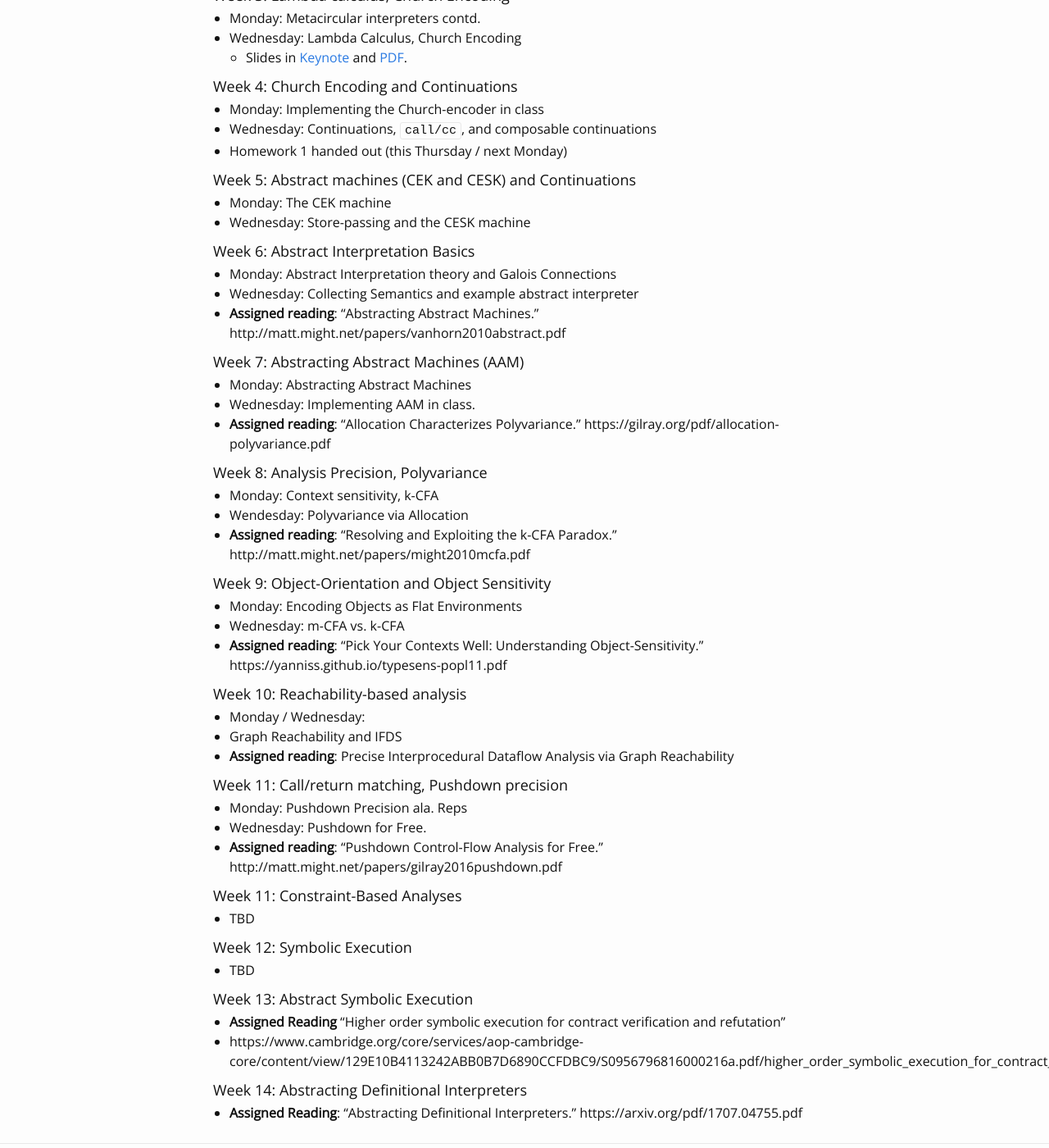
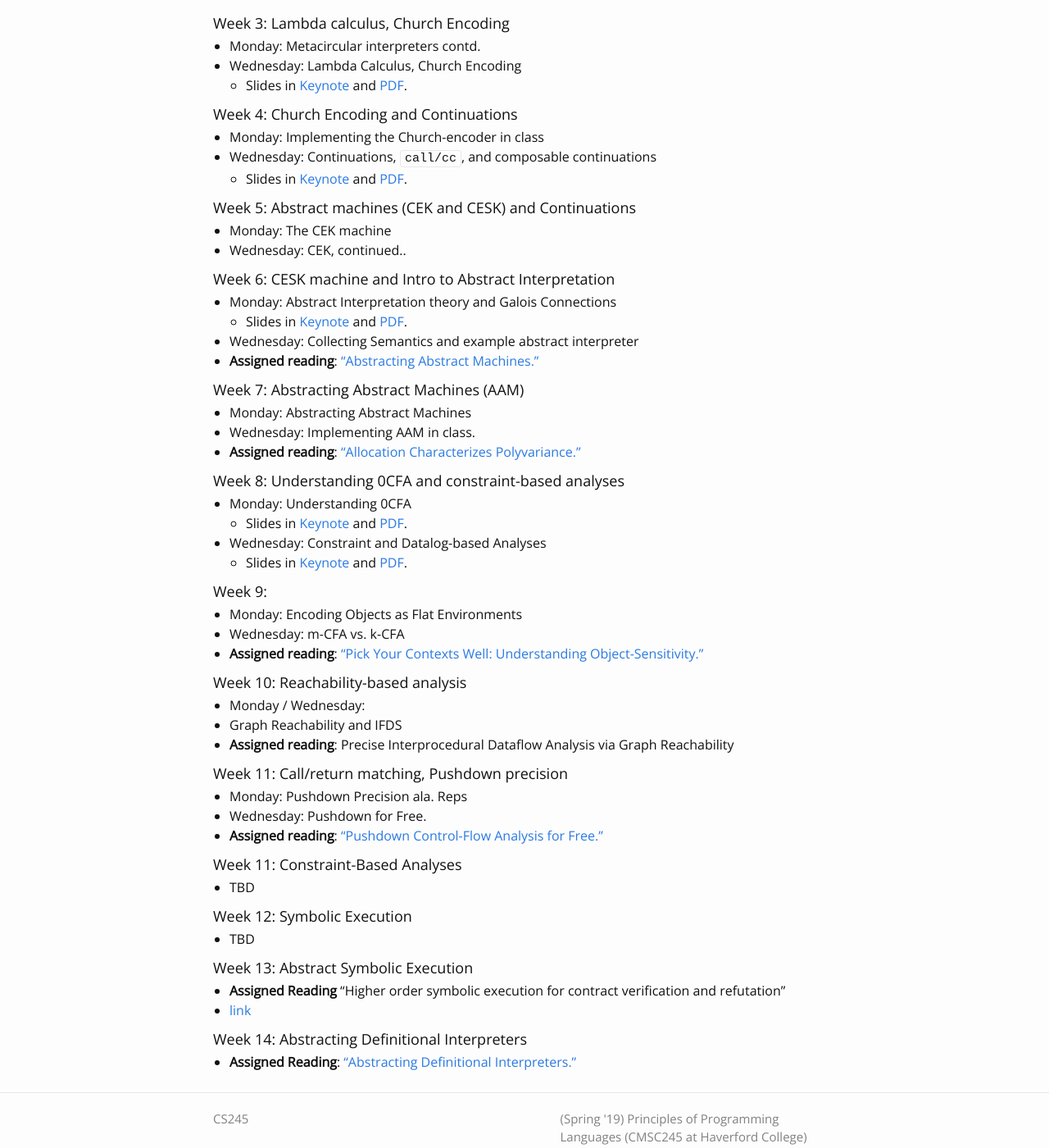
Before and after one commit to kmicinski/program-analysis, a Jekyll site: the page built from schedule.md, in a window 1280 px wide and 1400 px high, scrolled down 284 px. Shown: the whole window at 82% size. Built offline with Jekyll 4.4.1, drawn with Linux system fonts in a browser that asks for light colours; nearby versions of some CDN libraries; some of the changed text lies outside the part shown.

Commit message:
adding slides

```diff
--- a/schedule.md
+++ b/schedule.md
@@ -2,6 +2,8 @@
 title: Schedule
 layout: page
 ---
+
+**Examples** for the class are stored in [this github repository](https://github.com/kmicinski/program-analysis-examples)
 
 #### Week 0: Introduction, Racket, and Metacircular Interpreters
 
@@ -18,42 +20,44 @@ layout: page
 
 - Monday: Metacircular interpreters contd.
 - Wednesday: Lambda Calculus, Church Encoding
-  - Slides in [Keynote]({{'/assets/slides/lambda-calculus-church-encoding.key' | absolute_url}}) and [PDF]({{'/assets/slides/lambda-calculus-church-encoding.key' | absolute_url}}).
+  - Slides in [Keynote]({{'/assets/slides/lambda-calculus-church-encoding.key' | absolute_url}}) and [PDF]({{'/assets/slides/lambda-calculus-church-encoding.pdf' | absolute_url}}).
 
 #### Week 4: Church Encoding and Continuations
 
 - Monday: Implementing the Church-encoder in class
 - Wednesday: Continuations, `call/cc`, and composable continuations
-- Homework 1 handed out (this Thursday / next Monday)
+  - Slides in [Keynote]({{'/assets/slides/continuations.key' | absolute_url}}) and [PDF]({{'/assets/slides/continuations.pdf' | absolute_url}}).
 
 #### Week 5: Abstract machines (CEK and CESK) and Continuations
 
 - Monday: The CEK machine
-- Wednesday: Store-passing and the CESK machine
+- Wednesday: CEK, continued..
 
-#### Week 6: Abstract Interpretation Basics
+#### Week 6: CESK machine and Intro to Abstract Interpretation
 
 - Monday: Abstract Interpretation theory and Galois Connections
+  - Slides in [Keynote]({{'/assets/slides/anf-cesk.key' | absolute_url}}) and [PDF]({{'/assets/slides/anf-cesk.pdf' | absolute_url}}).
 - Wednesday: Collecting Semantics and example abstract interpreter
-- **Assigned reading**: "Abstracting Abstract Machines." http://matt.might.net/papers/vanhorn2010abstract.pdf
+- **Assigned reading**: ["Abstracting Abstract Machines."](http://matt.might.net/papers/vanhorn2010abstract.pdf)
 
 #### Week 7: Abstracting Abstract Machines (AAM)
 
 - Monday: Abstracting Abstract Machines
 - Wednesday: Implementing AAM in class.
-- **Assigned reading**: "Allocation Characterizes Polyvariance." https://gilray.org/pdf/allocation-polyvariance.pdf
+- **Assigned reading**: ["Allocation Characterizes Polyvariance."](https://gilray.org/pdf/allocation-polyvariance.pdf)
 
-#### Week 8: Analysis Precision, Polyvariance
+#### Week 8: Understanding 0CFA and constraint-based analyses
 
-- Monday: Context sensitivity, k-CFA
-- Wendesday: Polyvariance via Allocation
-- **Assigned reading**: "Resolving and Exploiting the k-CFA Paradox." http://matt.might.net/papers/might2010mcfa.pdf
+- Monday: Understanding 0CFA
+  - Slides in [Keynote]({{'/assets/slides/understanding-0cfa.key' | absolute_url}}) and [PDF]({{'/assets/slides/understanding-0cfa.pdf' | absolute_url}}).
+- Wednesday: Constraint and Datalog-based Analyses
+  - Slides in [Keynote]({{'/assets/slides/0cfa-datalog.key' | absolute_url}}) and [PDF]({{'/assets/slides/0cfa-datalog.pdf' | absolute_url}}).
 
-#### Week 9: Object-Orientation and Object Sensitivity
+#### Week 9:
 
 - Monday: Encoding Objects as Flat Environments
 - Wednesday: m-CFA vs. k-CFA
-- **Assigned reading**: "Pick Your Contexts Well: Understanding Object-Sensitivity." https://yanniss.github.io/typesens-popl11.pdf
+- **Assigned reading**: ["Pick Your Contexts Well: Understanding Object-Sensitivity."](https://yanniss.github.io/typesens-popl11.pdf)
 
 #### Week 10: Reachability-based analysis
 
@@ -65,7 +69,7 @@ layout: page
 
 - Monday: Pushdown Precision ala. Reps
 - Wednesday: Pushdown for Free.
-- **Assigned reading**: "Pushdown Control-Flow Analysis for Free." http://matt.might.net/papers/gilray2016pushdown.pdf
+- **Assigned reading**: ["Pushdown Control-Flow Analysis for Free."](http://matt.might.net/papers/gilray2016pushdown.pdf)
 
 #### Week 11: Constraint-Based Analyses
 
@@ -78,8 +82,8 @@ layout: page
 #### Week 13: Abstract Symbolic Execution
 
 - **Assigned Reading** "Higher order symbolic execution for contract verification and refutation"
- - https://www.cambridge.org/core/services/aop-cambridge-core/content/view/129E10B4113242ABB0B7D6890CCFDBC9/S0956796816000216a.pdf/higher_order_symbolic_execution_for_contract_verification_and_refutation.pdf
+ - [link](https://www.cambridge.org/core/services/aop-cambridge-core/content/view/129E10B4113242ABB0B7D6890CCFDBC9/S0956796816000216a.pdf/higher_order_symbolic_execution_for_contract_verification_and_refutation.pdf)
 
 #### Week 14: Abstracting Definitional Interpreters
 
-- **Assigned Reading**: "Abstracting Definitional Interpreters." https://arxiv.org/pdf/1707.04755.pdf
+- **Assigned Reading**: ["Abstracting Definitional Interpreters."](https://arxiv.org/pdf/1707.04755.pdf)
```
